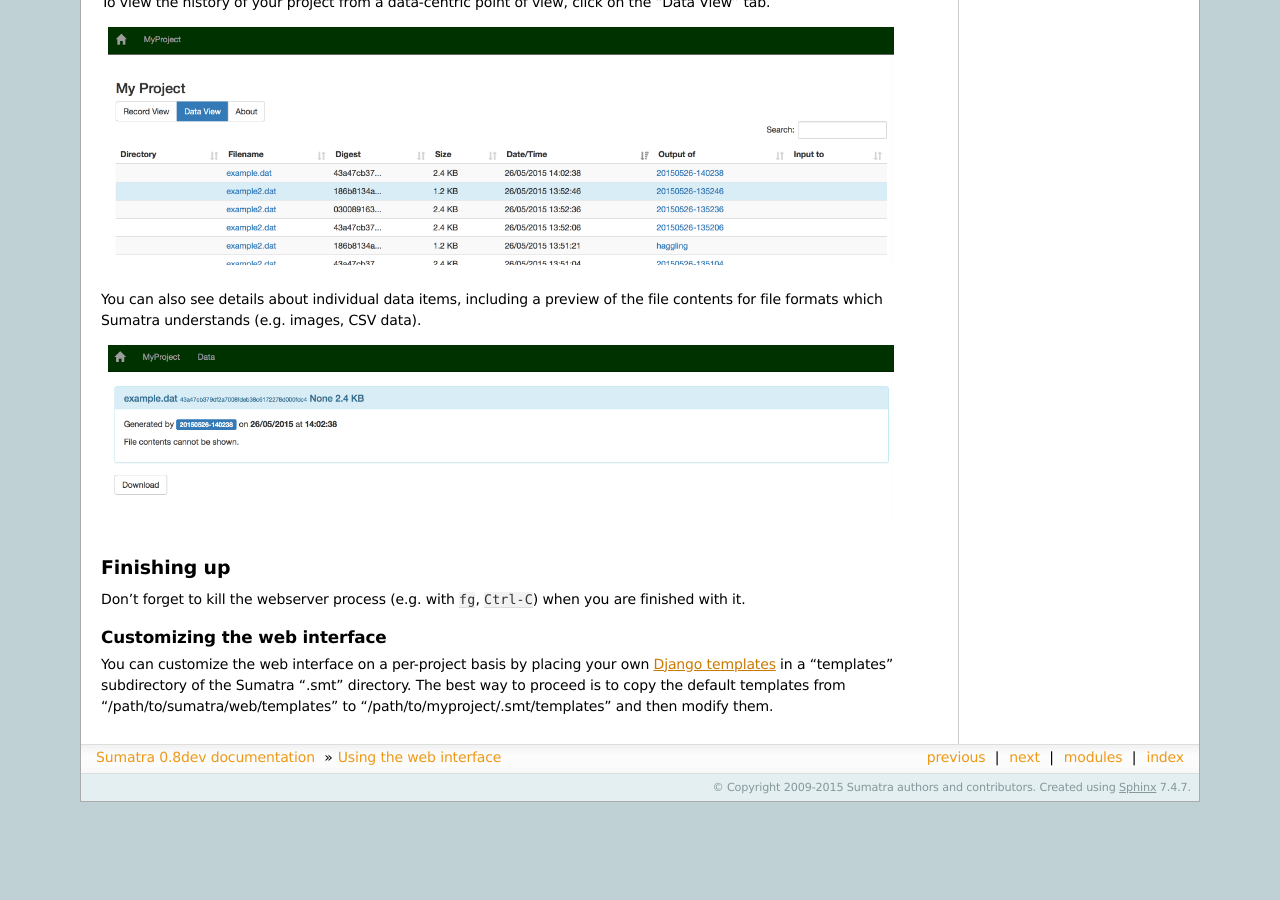
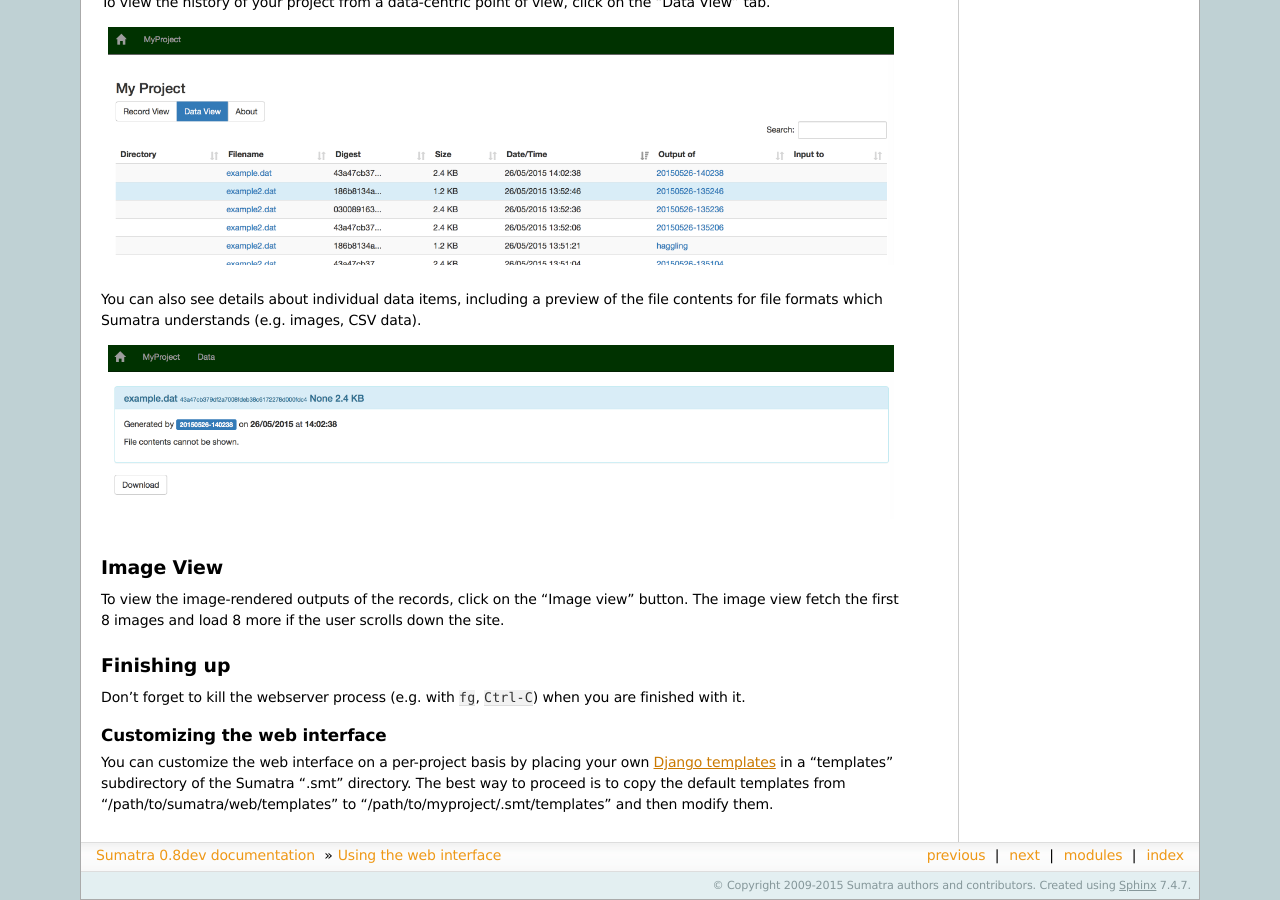
Before and after one commit to open-research/sumatra, a Sphinx documentation site: the page built from doc/web_interface.txt, in a window 1280 px wide and 900 px high, scrolled down 4314 px. Built offline with Sphinx 7.4.7, drawn with Linux system fonts in a browser that asks for light colours; before the commit the page ends 5116 px from its top, so only the background shows below that.

Commit message:
documentation for image view

```diff
--- a/doc/web_interface.txt
+++ b/doc/web_interface.txt
@@ -158,6 +158,14 @@
  :align: center
 
 
+Image View
+==========
+
+To view the image-rendered outputs of the records, click on the "Image view" button.
+The image view fetch the first 8 images and load 8 more if the user scrolls down the site.
+
+
+
 Finishing up
 ============
 
```
